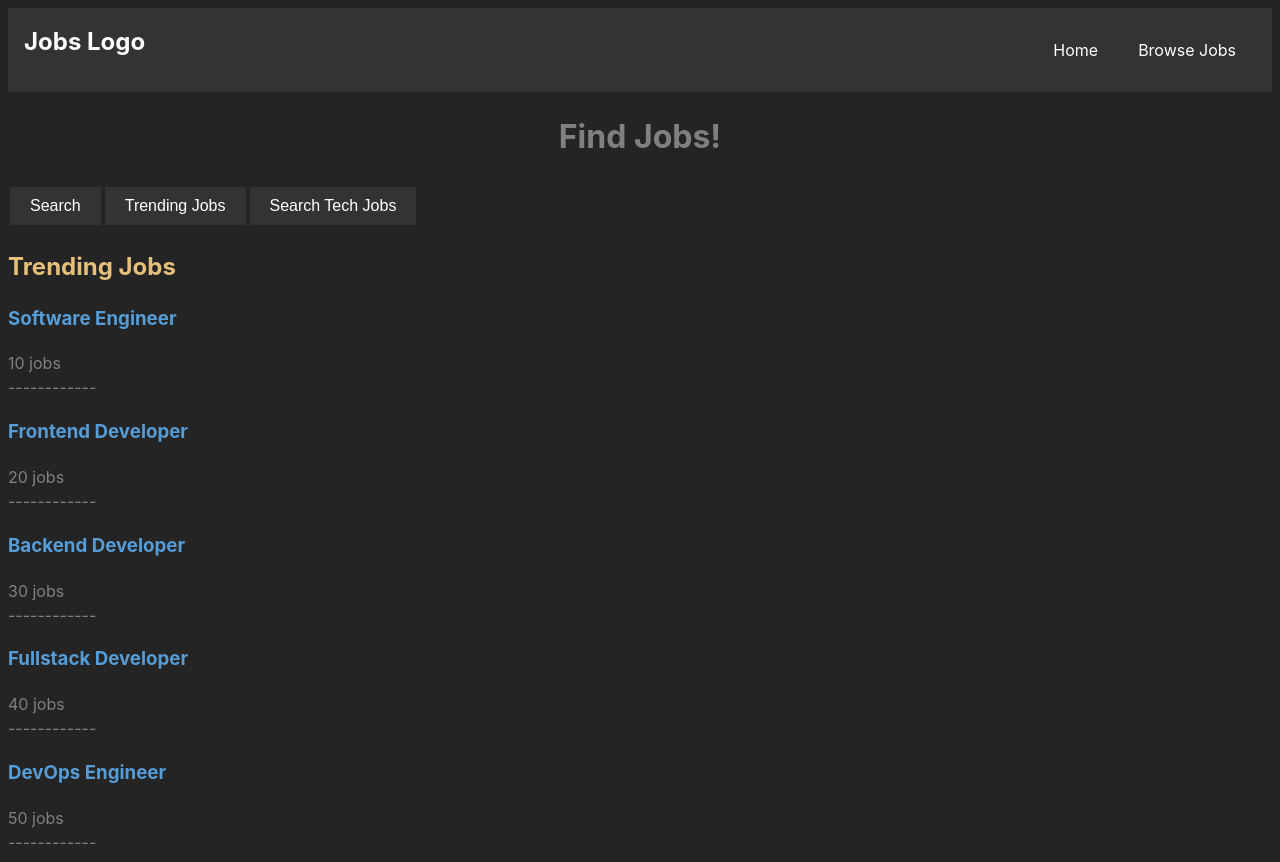
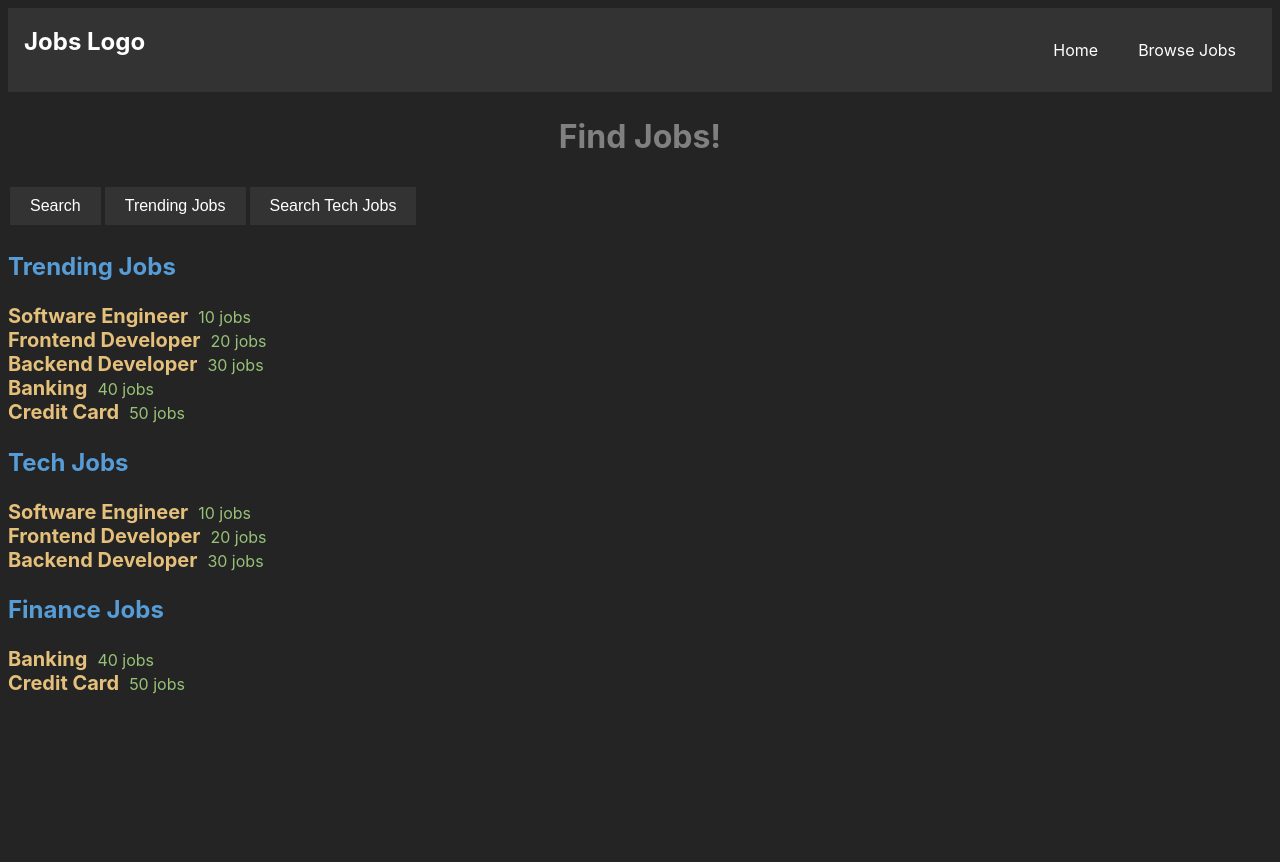
Before and after one commit to siddharthverse/refreshReact, a React (Vite) app: page / in a window 1280 px wide. Both pictures are taken after a click on the button "Trending Jobs". After the commit the page ends 800 px from the top, so only its background shows below. Built offline with nearby package versions, Linux system fonts and the light colour scheme.

Commit message:
Separating components

```diff
--- a/src/App.css
+++ b/src/App.css
@@ -57,10 +57,19 @@ body {
 }
 
 
-.trendingJobsList .title {
-  color: #e5c07b
+.trendingJobsList .jobTitle {
+  color: #e5c07b;
+  font-weight: bold;
+  font-size: 20px;
+  line-height: 1.5px;
+  margin-right: 10px; /* Add margin to the right */
 }
 
-.trendingJobsList h3 {
+.trendingJobsList .title  {
   color: #569cd6
 }
+
+
+.trendingJobsList .jobVacancies  {
+  color: #97c278
+}
--- a/src/components/Home.tsx
+++ b/src/components/Home.tsx
@@ -3,15 +3,20 @@ import TrendingJobsList from './TrendingJobsList';
 
 const Home = () => {
   const trendingJobsArray = [
-    { id: 1, title: 'Software Engineer', openings: '10' },
-    { id: 2, title: 'Frontend Developer', openings: '20' },
-    { id: 3, title: 'Backend Developer', openings: '30' },
-    { id: 4, title: 'Fullstack Developer', openings: '40' },
-    { id: 5, title: 'DevOps Engineer', openings: '50' },
+    { id: 1, title: 'Software Engineer', category: 'tech', openings: '10' },
+    { id: 2, title: 'Frontend Developer', category: 'tech', openings: '20' },
+    { id: 3, title: 'Backend Developer', category: 'tech', openings: '30' },
+    {
+      id: 4,
+      title: 'Banking',
+      category: 'finance',
+      openings: '40',
+    },
+    { id: 5, title: 'Credit Card', category: 'finance', openings: '50' },
   ];
 
   const [trendingJobs, setTrendingJobs] = useState<
-    { id: number; title: string; openings: string }[]
+    { id: number; title: string; category: string; openings: string }[]
   >([]);
 
   const handleSearchClick = () => {
@@ -36,13 +41,21 @@ const Home = () => {
     <div className="home">
       <h1>Find Jobs!</h1>
       <button onClick={handleSearchClick}>Search</button>
-
       <button onClick={handleShowTrendingJobs}>Trending Jobs</button>
-
       <button onClick={(e) => searchJobTitle('tech', e)}>
         Search Tech Jobs
       </button>
       <TrendingJobsList trendingJobs={trendingJobs} listTitle="Trending Jobs" />
+      <TrendingJobsList
+        trendingJobs={trendingJobs.filter((jobs) => jobs.category === 'tech')}
+        listTitle="Tech Jobs"
+      />
+      <TrendingJobsList
+        trendingJobs={trendingJobs.filter(
+          (jobs) => jobs.category === 'finance'
+        )}
+        listTitle="Finance Jobs"
+      />
     </div>
   );
 };
--- a/src/components/TrendingJobsList.tsx
+++ b/src/components/TrendingJobsList.tsx
@@ -1,6 +1,7 @@
 interface Job {
   id: number;
   title: string;
+  category: string;
   openings: string;
 }
 
@@ -9,16 +10,17 @@ interface TrendingJobsListProps {
   listTitle: string;
 }
 
-const TrendingJobsList = (props: TrendingJobsListProps) => {
+const TrendingJobsList = ({
+  trendingJobs,
+  listTitle,
+}: TrendingJobsListProps) => {
   return (
     <div className="trendingJobsList">
-      <h2 className="title">{props.listTitle}</h2>
-      {props.trendingJobs.map((job) => (
+      <h2 className="title">{listTitle}</h2>
+      {trendingJobs.map((job) => (
         <div key={job.id}>
-          <h3>{job.title}</h3>
-          <span>{job.openings} jobs</span>
-          <br />
-          <span>------------</span>
+          <span className="jobTitle">{job.title}</span>
+          <span className="jobVacancies">{job.openings} jobs</span>
         </div>
       ))}
     </div>
```
